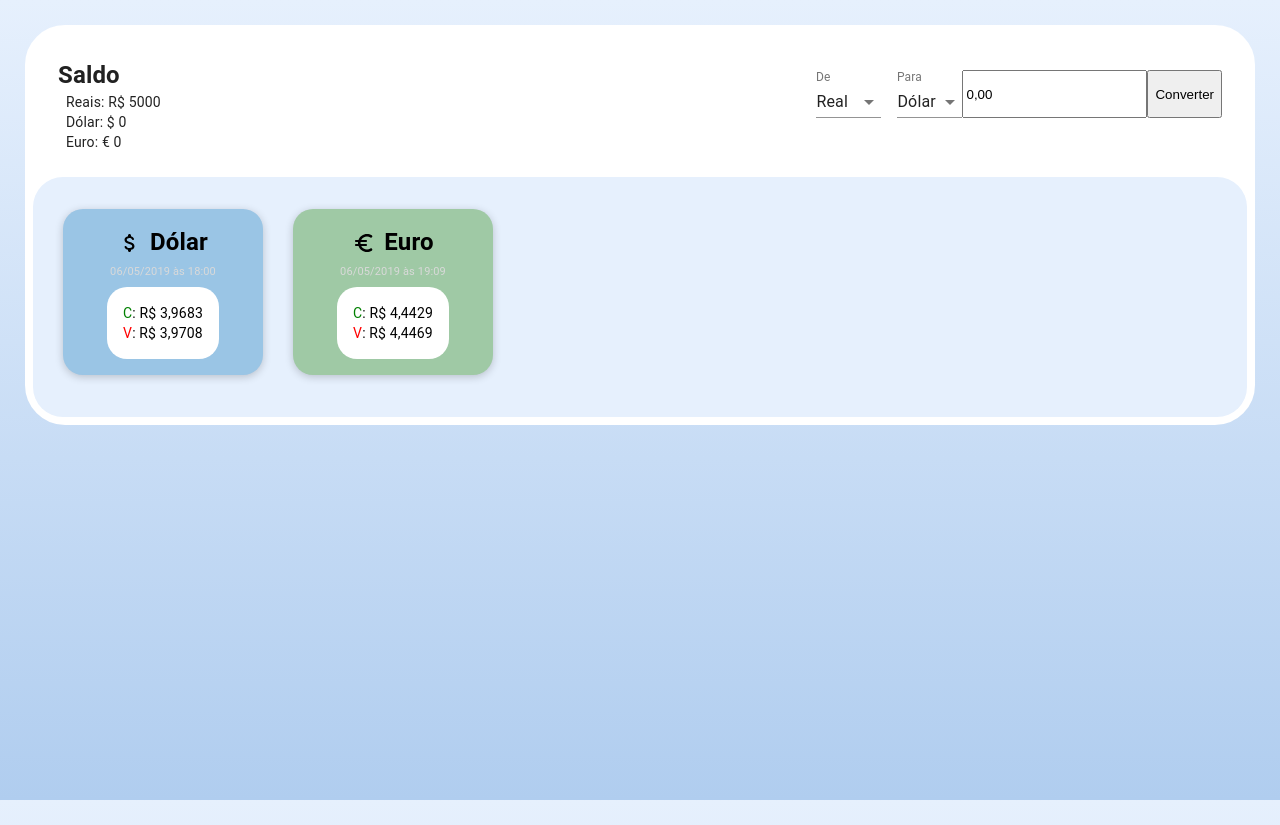
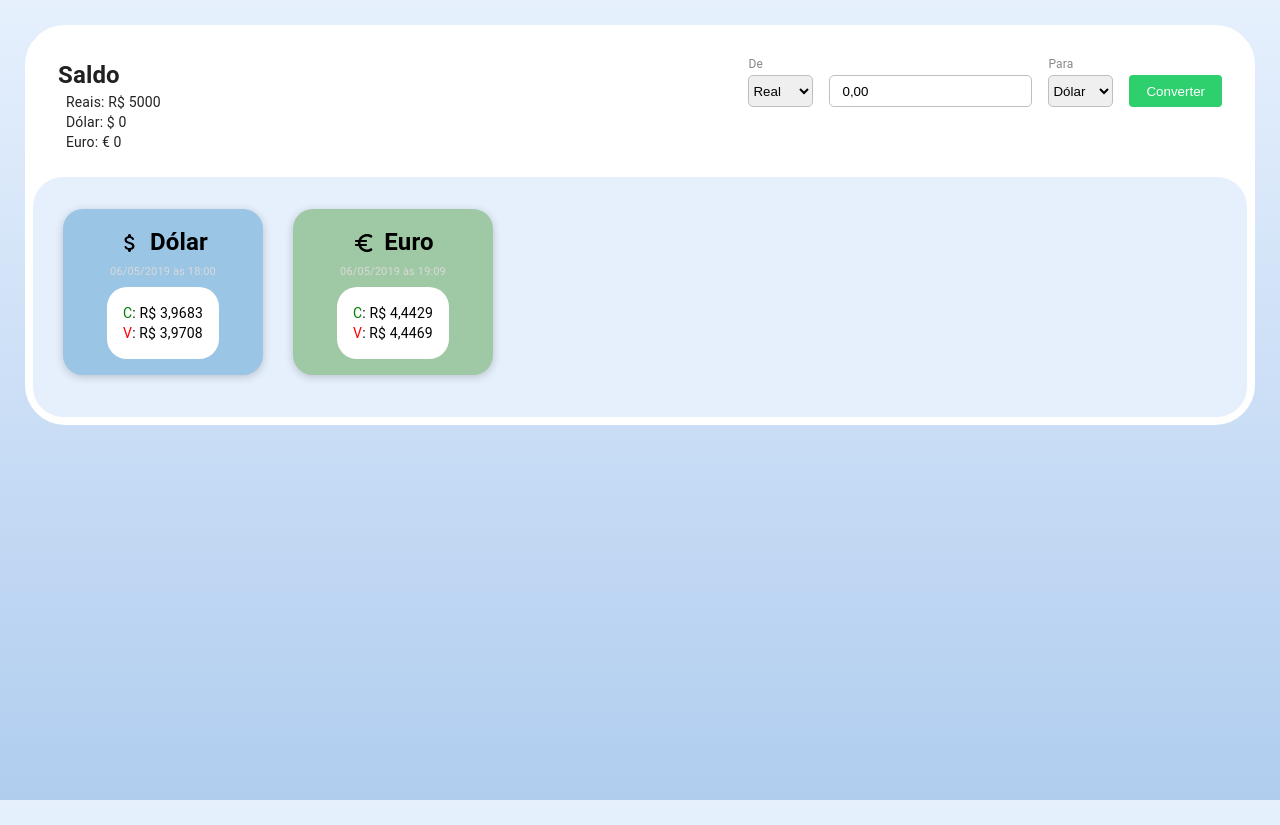
Before and after one commit to DiegoLuzBraga/VirtualWallet, a React (Create React App) app: page / in a window 1280 px wide. Built offline with nearby package versions, Linux system fonts and the light colour scheme; the HTML template or start-up script is replaced by a standard one.

Commit message:
feature: migrate to styled components

```diff
--- a/package.json
+++ b/package.json
@@ -4,8 +4,6 @@
   "private": true,
   "dependencies": {
     "@material-ui/core": "^4.9.5",
-    "@material-ui/icons": "^4.9.1",
-    "@types/material-ui": "^0.21.7",
     "currency.js": "^1.2.2",
     "dayjs": "^1.8.22",
     "node-sass": "^4.13.1",
--- a/src/components/MoneyCard/MoneyCard.jsx
+++ b/src/components/MoneyCard/MoneyCard.jsx
@@ -1,8 +1,8 @@
 import React from "react";
 import styled from "styled-components";
 import { formatDate, toMoney } from "../../helpers/masks";
-import AttachMoneyRoundedIcon from "@material-ui/icons/AttachMoneyRounded";
-import EuroSymbolRoundedIcon from "@material-ui/icons/EuroSymbolRounded";
+import { Euro } from "./icons/Euro";
+import { Dollar } from "./icons/Dollar";
 
 const CoinValues = styled.div`
   display: flex;
@@ -46,30 +46,16 @@ const Values = styled.span`
   font-weight: "bold";
 `;
 
-const DollarIcon = styled(AttachMoneyRoundedIcon)`
-  margin-right: 8px;
-  color: #000;
-  border-radius: 8px;
-`;
-
-const EuroIcon = styled(EuroSymbolRoundedIcon)`
-  margin-right: 8px;
-  color: #000;
-  border-radius: 8px;
-`;
-
 export const MoneyCard = ({ ask, bid, date, mark }) => {
   const translate = {
     dollar: "Dólar",
     euro: "Euro",
   };
 
-  const iconByMark = () => (mark === "dollar" ? <DollarIcon /> : <EuroIcon />);
-
   return (
     <Card isDollar={mark === "dollar"}>
       <CoinTitle>
-        {iconByMark()} {translate[mark]}{" "}
+        {mark === "dollar" ? <Dollar /> : <Euro />} {translate[mark]}{" "}
       </CoinTitle>
       <Dates>{formatDate(date, "DD/MM/YYYY HH:mm").replace(" ", " às ")}</Dates>
       <CoinValues>
--- /dev/null
+++ b/src/components/MoneyCard/icons/Dollar.jsx
@@ -0,0 +1,20 @@
+import React from "react";
+
+export function Dollar() {
+  return (
+    <svg
+      style={{
+        width: "24px",
+        height: "24px",
+        marginRight: "8px",
+        color: "#000",
+        borderRadius: "8px",
+      }}
+      focusable="false"
+      viewBox="0 0 24 24"
+      aria-hidden="true"
+    >
+      <path d="M11.8 10.9c-2.27-.59-3-1.2-3-2.15 0-1.09 1.01-1.85 2.7-1.85 1.42 0 2.13.54 2.39 1.4.12.4.45.7.87.7h.3c.66 0 1.13-.65.9-1.27-.42-1.18-1.4-2.16-2.96-2.54V4.5c0-.83-.67-1.5-1.5-1.5S10 3.67 10 4.5v.66c-1.94.42-3.5 1.68-3.5 3.61 0 2.31 1.91 3.46 4.7 4.13 2.5.6 3 1.48 3 2.41 0 .69-.49 1.79-2.7 1.79-1.65 0-2.5-.59-2.83-1.43-.15-.39-.49-.67-.9-.67h-.28c-.67 0-1.14.68-.89 1.3.57 1.39 1.9 2.21 3.4 2.53v.67c0 .83.67 1.5 1.5 1.5s1.5-.67 1.5-1.5v-.65c1.95-.37 3.5-1.5 3.5-3.55 0-2.84-2.43-3.81-4.7-4.4z"></path>
+    </svg>
+  );
+}
--- /dev/null
+++ b/src/components/MoneyCard/icons/Euro.jsx
@@ -0,0 +1,20 @@
+import React from "react";
+
+export function Euro() {
+  return (
+    <svg
+      style={{
+        width: "24px",
+        height: "24px",
+        marginRight: "8px",
+        color: "#000",
+        borderRadius: "8px",
+      }}
+      focusable="false"
+      viewBox="0 0 24 24"
+      aria-hidden="true"
+    >
+      <path d="M15 18.5c-2.51 0-4.68-1.42-5.76-3.5H14c.55 0 1-.45 1-1s-.45-1-1-1H8.58c-.05-.33-.08-.66-.08-1s.03-.67.08-1H14c.55 0 1-.45 1-1s-.45-1-1-1H9.24C10.32 6.92 12.5 5.5 15 5.5c1.25 0 2.42.36 3.42.97.5.31 1.15.26 1.57-.16.58-.58.45-1.53-.25-1.96C18.36 3.5 16.73 3 15 3c-3.92 0-7.24 2.51-8.48 6H4c-.55 0-1 .45-1 1s.45 1 1 1h2.06c-.04.33-.06.66-.06 1s.02.67.06 1H4c-.55 0-1 .45-1 1s.45 1 1 1h2.52c1.24 3.49 4.56 6 8.48 6 1.74 0 3.36-.49 4.74-1.35.69-.43.82-1.39.24-1.97-.42-.42-1.07-.47-1.57-.15-.99.62-2.15.97-3.41.97z"></path>
+    </svg>
+  );
+}
--- a/src/components/Wallet/Wallet.jsx
+++ b/src/components/Wallet/Wallet.jsx
@@ -1,7 +1,5 @@
 import React from "react";
 import styled from "styled-components";
-import { Select, InputLabel } from "@material-ui/core";
-import { MenuItem } from "@material-ui/core";
 import { MoneyCard } from "../MoneyCard/MoneyCard";
 import { justNumbers, currencyMask } from "../../helpers/masks";
 import { useWallet } from "../../hooks/useWallet";
@@ -24,7 +22,7 @@ const ValuesByCoin = styled(WalletValues)`
 
 const WalletContent = styled(WalletValues)`
   justify-content: space-between;
-  align-items: baseline;
+  align-items: flex-start;
   flex-direction: row;
   flex-wrap: wrap;
   background-color: #fff;
@@ -34,7 +32,14 @@ const WalletContent = styled(WalletValues)`
 
 const Selects = styled(WalletValues)`
   width: 65px;
-  margin-left: 16px;
+  margin: 0 16px 0 0;
+  @media screen and (max-width: 721px) {
+    margin-top: 12px;
+  }
+  @media (max-width: 424px) {
+    width: -webkit-fill-available;
+    margin-right: 0;
+  }
 `;
 
 const CardContent = styled(WalletValues)`
@@ -56,6 +61,69 @@ const CardContent = styled(WalletValues)`
 const Converter = styled(WalletValues)`
   flex-direction: row;
   flex-wrap: wrap;
+  align-items: flex-end;
+`;
+
+const InputLabel = styled.label`
+  display: block;
+  transform-origin: top left;
+  opacity: 0.54;
+  font-size: 12px;
+  line-height: 1;
+`;
+
+const Select = styled.select`
+  height: 32px;
+  border-radius: 5px;
+  border: 1px solid #bfbfbf;
+  margin-top: 5px;
+`;
+
+const MoneyInput = styled.input`
+  height: 32px;
+  border-radius: 5px;
+  border: 1px solid #bfbfbf;
+  margin-top: 5px;
+  padding: 0 12px;
+  margin-right: 16px;
+
+  @media (max-width: 424px) {
+    width: -webkit-fill-available;
+    margin-top: 12px;
+    margin-right: 0;
+  }
+`;
+
+const Button = styled.button`
+  height: 32px;
+  background-color: #2ed06e;
+  color: #fff;
+  border: 1px solid transparent;
+  border-radius: 4px;
+  padding: 0 16px;
+  transition: all 0.15s ease-in-out;
+  outline: none;
+  &:hover {
+    opacity: 0.8;
+  }
+  &:focus {
+    background-color: #28b862;
+    border-color: #28b862;
+  }
+
+  @media (min-width: 506px) and (max-width: 614px) {
+    width: -webkit-fill-available;
+    margin-top: 12px;
+  }
+
+  @media (max-width: 505px) {
+    width: 195px;
+  }
+
+  @media (max-width: 424px) {
+    margin-top: 12px;
+    width: -webkit-fill-available;
+  }
 `;
 
 export const Wallet = () => {
@@ -84,35 +152,37 @@ export const Wallet = () => {
         </WalletValues>
         <Converter>
           <Selects>
-            <InputLabel shrink>De</InputLabel>
+            <InputLabel>De</InputLabel>
             <Select
               value={fee.from}
               onChange={(e) => setFee({ ...fee, from: e.target.value })}
             >
-              <MenuItem value="real">Real</MenuItem>
-              <MenuItem value="dollar">Dólar</MenuItem>
-              <MenuItem value="euro">Euro</MenuItem>
+              <option value="real">Real</option>
+              <option value="dollar">Dólar</option>
+              <option value="euro">Euro</option>
             </Select>
           </Selects>
+
+          <MoneyInput
+            type="text"
+            value={currencyMask(value, 2, ",", ".").toString()}
+            onChange={(e) => setValue(Number(justNumbers(e.target.value)))}
+          />
+
           <Selects>
-            <InputLabel shrink>Para</InputLabel>
+            <InputLabel>Para</InputLabel>
             <Select
               value={fee.to}
               onChange={(e) => setFee({ ...fee, to: e.target.value })}
             >
-              <MenuItem value="real">Real</MenuItem>
-              <MenuItem value="dollar">Dólar</MenuItem>
-              <MenuItem value="euro">Euro</MenuItem>
+              <option value="real">Real</option>
+              <option value="dollar">Dólar</option>
+              <option value="euro">Euro</option>
             </Select>
           </Selects>
-          <input
-            type="text"
-            value={currencyMask(value, 2, ",", ".").toString()}
-            onChange={(e) => setValue(Number(justNumbers(e.target.value)))}
-          />
-          <button onClick={() => transaction(fee.from, fee.to, value)}>
+          <Button onClick={() => transaction(fee.from, fee.to, value)}>
             Converter
-          </button>
+          </Button>
         </Converter>
       </WalletContent>
       <CardContent>
--- a/src/styles/global.scss
+++ b/src/styles/global.scss
@@ -8,6 +8,7 @@ body {
   background: linear-gradient(#e6f0fd, #b0cdef);
   background-repeat: no-repeat;
   background-attachment: fixed;
+  font-family: "Roboto", "Helvetica", "Arial", sans-serif;
 }
 
 h1,
--- a/src/styles/material.js
+++ /dev/null
@@ -1,22 +0,0 @@
-import { createMuiTheme } from "@material-ui/core";
-
-export const theme = createMuiTheme({
-  palette: {
-    primary: {
-      main: "#50A0DB"
-    },
-    secondary: {
-      main: "#378943"
-    },
-    contrastThreshold: 3,
-    tonalOffset: 0.2,
-    background: {
-      default: "linear-gradient(to bottom, #E6F0FD 8%, #B0CDEF 33%)"
-    }
-  },
-  props: {
-    MuiButtonBase: {
-      disableRipple: true
-    }
-  }
-});
```
Also changed, not shown: src/App.jsx (+17 -2 lines), 1 other file (tests, documents, lock files or other folders).
